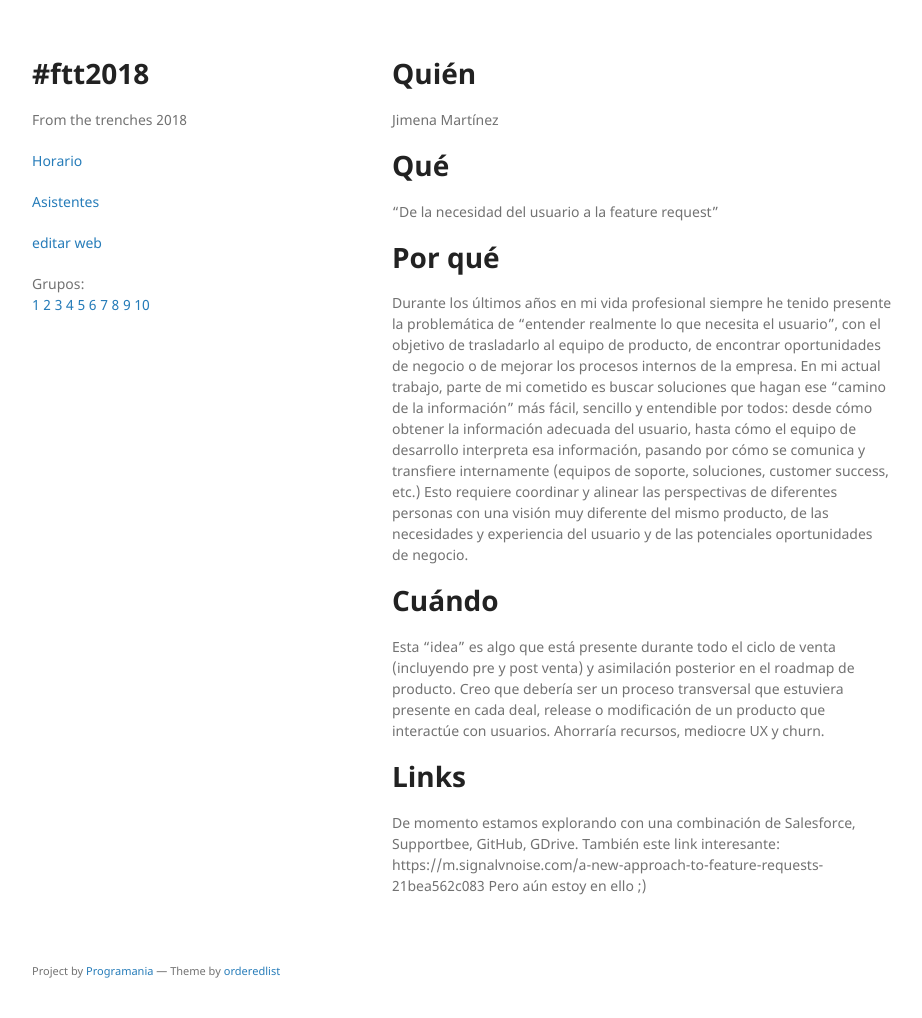
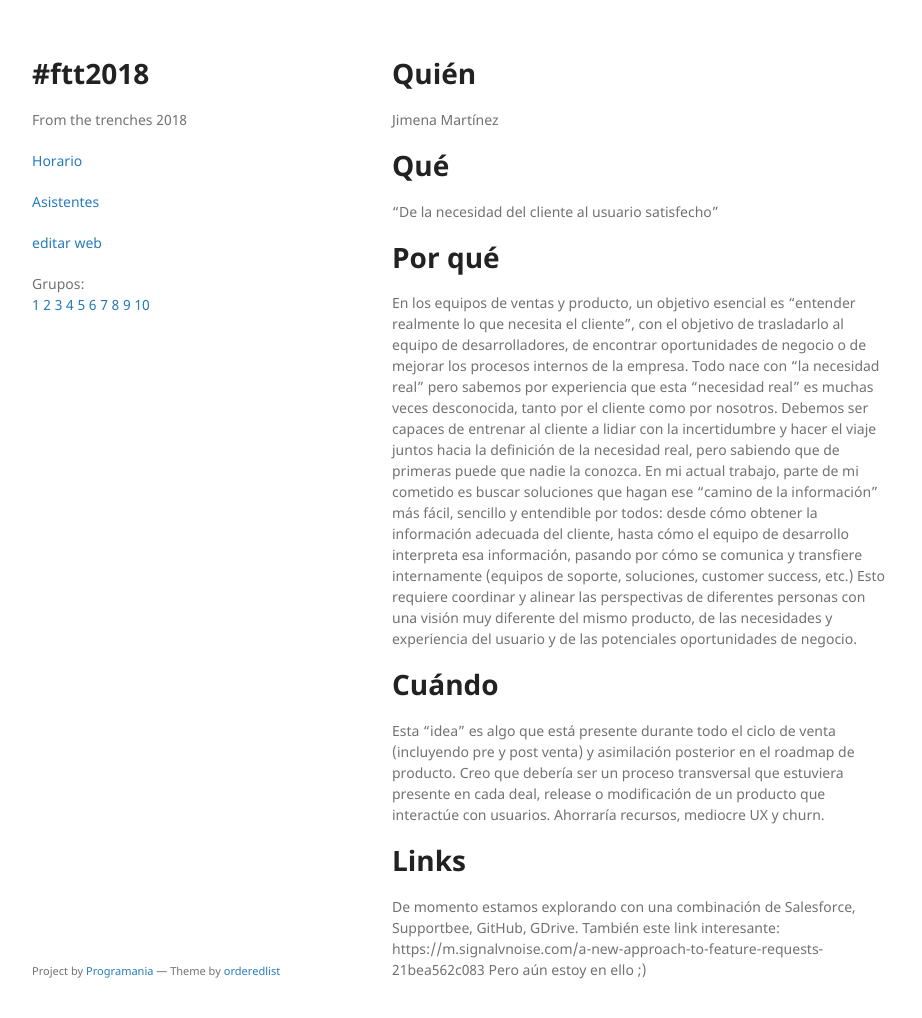
Before and after one commit to xala3pa/ftt2018, a Jekyll site: the page built from experiencias/51.md, in a window 1280 px wide and 1050 px high. Shown: the top 1018 px of the window, without its empty margins (178-1100 px from the left). Built offline with Jekyll 4.4.1, drawn with Linux system fonts in a browser that asks for light colours; our own code applies the rules of GitHub Pages for plain Markdown files.

Commit message:
Update 51.md

```diff
--- a/experiencias/51.md
+++ b/experiencias/51.md
@@ -2,10 +2,11 @@
 Jimena Martínez
 
 # Qué
-"De la necesidad del usuario a la feature request"
+"De la necesidad del cliente al usuario satisfecho"
 
 # Por qué
-Durante los últimos años en mi vida profesional siempre he tenido presente la problemática de "entender realmente lo que necesita el usuario", con el objetivo de trasladarlo al equipo de producto, de encontrar oportunidades de negocio o de mejorar los procesos internos de la empresa. En mi actual trabajo, parte de mi cometido es buscar soluciones que hagan ese "camino de la información" más fácil, sencillo y entendible por todos: desde cómo obtener la información adecuada del usuario, hasta cómo el equipo de desarrollo interpreta esa información, pasando por cómo se comunica y transfiere internamente (equipos de soporte, soluciones, customer success, etc.) Esto requiere coordinar y alinear las perspectivas de diferentes personas con una visión muy diferente del mismo producto, de las necesidades y experiencia del usuario y de las potenciales oportunidades de negocio.
+En los equipos de ventas y producto, un objetivo esencial es "entender realmente lo que necesita el cliente", con el objetivo de trasladarlo al equipo de desarrolladores, de encontrar oportunidades de negocio o de mejorar los procesos internos de la empresa. Todo nace con "la necesidad real" pero sabemos por experiencia que esta "necesidad real" es muchas veces desconocida, tanto por el cliente como por nosotros. Debemos ser capaces de entrenar al cliente a lidiar con la incertidumbre y hacer el viaje juntos hacia la definición de la necesidad real, pero sabiendo que de primeras puede que nadie la conozca.
+En mi actual trabajo, parte de mi cometido es buscar soluciones que hagan ese "camino de la información" más fácil, sencillo y entendible por todos: desde cómo obtener la información adecuada del cliente, hasta cómo el equipo de desarrollo interpreta esa información, pasando por cómo se comunica y transfiere internamente (equipos de soporte, soluciones, customer success, etc.) Esto requiere coordinar y alinear las perspectivas de diferentes personas con una visión muy diferente del mismo producto, de las necesidades y experiencia del usuario y de las potenciales oportunidades de negocio.
 
 # Cuándo
 Esta "idea" es algo que está presente durante todo el ciclo de venta (incluyendo pre y post venta) y asimilación posterior en el roadmap de producto. Creo que debería ser un proceso transversal que estuviera presente en cada deal, release o modificación de un producto que interactúe con usuarios. Ahorraría recursos, mediocre UX y churn.
```
